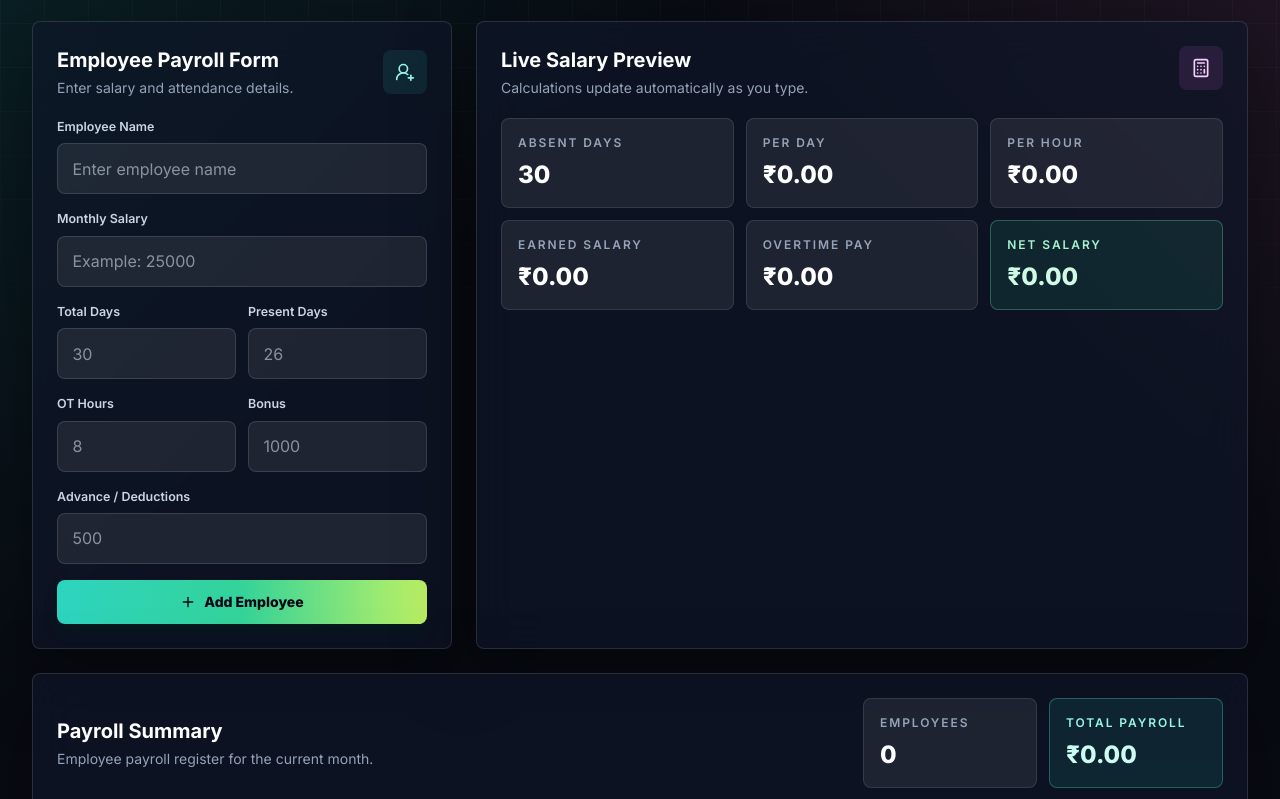
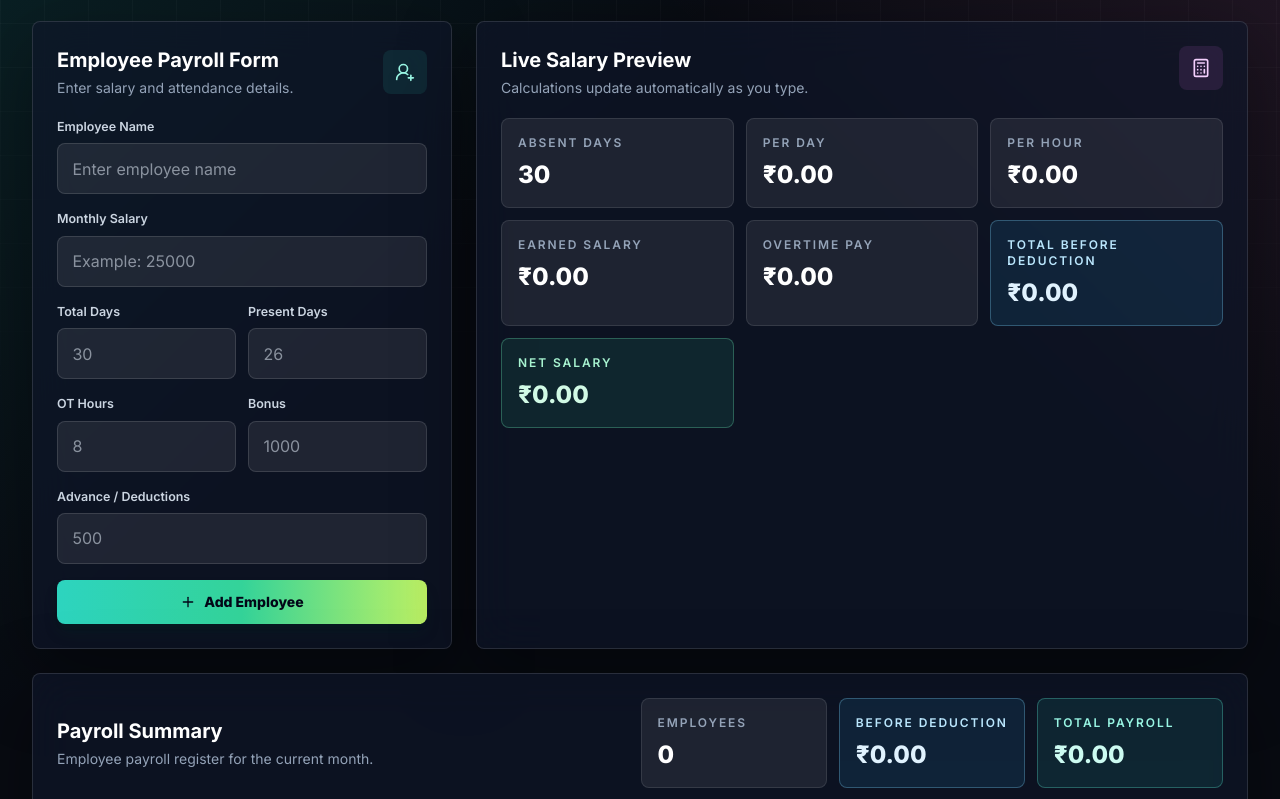
Before and after one commit to err-uvy/payroll-calc, a plain HTML site: page index.html in a window 1280 px wide. Shown: the part 153-952 px from the top of the page. Drawn offline with nearby package versions, Linux system fonts and the light colour scheme.

Commit message:
Add files via upload

```diff
--- a/index.html
+++ b/index.html
@@ -284,6 +284,11 @@
             <p id="previewOtPay" class="mt-2 text-2xl font-extrabold text-white">₹0.00</p>
           </div>
 
+          <div class="summary-card border-sky-300/30 bg-sky-400/10">
+            <p class="text-xs font-semibold uppercase tracking-[0.16em] text-sky-200">Total Before Deduction</p>
+            <p id="previewGrossSalary" class="mt-2 text-2xl font-extrabold text-sky-100">₹0.00</p>
+          </div>
+
           <div class="summary-card border-emerald-300/30 bg-emerald-400/10">
             <p class="text-xs font-semibold uppercase tracking-[0.16em] text-emerald-200">Net Salary</p>
             <p id="previewNetSalary" class="mt-2 text-2xl font-extrabold text-emerald-100">₹0.00</p>
@@ -301,10 +306,15 @@
             <p class="mt-1 text-sm text-slate-400">Employee payroll register for the current month.</p>
           </div>
 
-          <div class="grid grid-cols-2 gap-3 sm:min-w-[360px]">
+          <div class="grid gap-3 sm:min-w-[520px] sm:grid-cols-3">
             <div class="summary-card">
               <p class="text-xs font-semibold uppercase tracking-[0.16em] text-slate-400">Employees</p>
               <p id="employeeCount" class="mt-2 text-2xl font-extrabold text-white">0</p>
+            </div>
+
+            <div class="summary-card border-sky-300/30 bg-sky-400/10">
+              <p class="text-xs font-semibold uppercase tracking-[0.16em] text-sky-200">Before Deduction</p>
+              <p id="totalGrossPayroll" class="mt-2 text-2xl font-extrabold text-sky-100">₹0.00</p>
             </div>
 
             <div class="summary-card border-teal-300/30 bg-teal-400/10">
@@ -315,7 +325,7 @@
         </div>
 
         <div class="overflow-x-auto rounded-lg border border-white/10">
-          <table class="min-w-[1100px] w-full text-left text-sm">
+          <table class="min-w-[1240px] w-full text-left text-sm">
             <thead class="bg-white/10 text-xs uppercase tracking-[0.12em] text-slate-300">
               <tr>
                 <th class="px-4 py-3 font-bold">Employee Name</th>
@@ -324,6 +334,7 @@
                 <th class="px-4 py-3 font-bold">Absent Days</th>
                 <th class="px-4 py-3 font-bold">OT Hours</th>
                 <th class="px-4 py-3 font-bold">Bonus</th>
+                <th class="px-4 py-3 font-bold">Before Deduction</th>
                 <th class="px-4 py-3 font-bold">Deductions</th>
                 <th class="px-4 py-3 font-bold">Net Salary</th>
                 <th class="no-print px-4 py-3 font-bold">Action</th>
@@ -331,7 +342,7 @@
             </thead>
             <tbody id="payrollTableBody" class="divide-y divide-white/10">
               <tr id="emptyState">
-                <td colspan="9" class="px-4 py-12 text-center">
+                <td colspan="10" class="px-4 py-12 text-center">
                   <div class="mx-auto flex max-w-sm flex-col items-center gap-3 text-slate-400">
                     <div class="rounded-lg bg-white/10 p-4 text-slate-300">
                       <i data-lucide="clipboard-list" class="h-7 w-7"></i>
@@ -375,10 +386,12 @@
       perHour: document.getElementById("previewPerHour"),
       earned: document.getElementById("previewEarned"),
       overtimePay: document.getElementById("previewOtPay"),
+      grossSalary: document.getElementById("previewGrossSalary"),
       netSalary: document.getElementById("previewNetSalary")
     };
 
     const employeeCount = document.getElementById("employeeCount");
+    const totalGrossPayroll = document.getElementById("totalGrossPayroll");
     const totalPayroll = document.getElementById("totalPayroll");
 
     const currencyFormatter = new Intl.NumberFormat("en-IN", {
@@ -415,7 +428,8 @@
       const perHour = perDay / 8;
       const earnedSalary = perDay * presentDays;
       const overtimePay = perHour * otHours;
-      const netSalary = earnedSalary + overtimePay + bonus - advance;
+      const grossSalary = earnedSalary + overtimePay + bonus;
+      const netSalary = grossSalary - advance;
 
       return {
         monthlySalary,
@@ -429,6 +443,7 @@
         perHour,
         earnedSalary,
         overtimePay,
+        grossSalary,
         netSalary
       };
     }
@@ -453,6 +468,7 @@
       preview.perHour.textContent = formatCurrency(calculation.perHour);
       preview.earned.textContent = formatCurrency(calculation.earnedSalary);
       preview.overtimePay.textContent = formatCurrency(calculation.overtimePay);
+      preview.grossSalary.textContent = formatCurrency(calculation.grossSalary);
       preview.netSalary.textContent = formatCurrency(calculation.netSalary);
     }
 
@@ -460,7 +476,7 @@
       if (employees.length === 0) {
         tableBody.innerHTML = `
           <tr id="emptyState">
-            <td colspan="9" class="px-4 py-12 text-center">
+            <td colspan="10" class="px-4 py-12 text-center">
               <div class="mx-auto flex max-w-sm flex-col items-center gap-3 text-slate-400">
                 <div class="rounded-lg bg-white/10 p-4 text-slate-300">
                   <i data-lucide="clipboard-list" class="h-7 w-7"></i>
@@ -482,6 +498,7 @@
             <td class="px-4 py-4 text-slate-300">${employee.absentDays}</td>
             <td class="px-4 py-4 text-slate-300">${employee.otHours}</td>
             <td class="px-4 py-4 text-emerald-200">${formatCurrency(employee.bonus)}</td>
+            <td class="px-4 py-4 font-bold text-sky-100">${formatCurrency(employee.grossSalary)}</td>
             <td class="px-4 py-4 text-rose-200">${formatCurrency(employee.advance)}</td>
             <td class="px-4 py-4 font-extrabold text-teal-100">${formatCurrency(employee.netSalary)}</td>
             <td class="no-print px-4 py-4">
@@ -498,8 +515,10 @@
         `).join("");
       }
 
+      const grossPayrollTotal = employees.reduce((sum, employee) => sum + employee.grossSalary, 0);
       const payrollTotal = employees.reduce((sum, employee) => sum + employee.netSalary, 0);
       employeeCount.textContent = employees.length;
+      totalGrossPayroll.textContent = formatCurrency(grossPayrollTotal);
       totalPayroll.textContent = formatCurrency(payrollTotal);
 
       if (window.lucide) {
```
